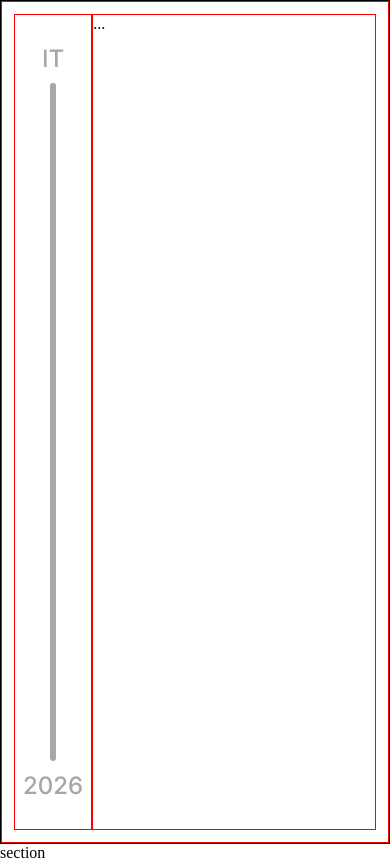
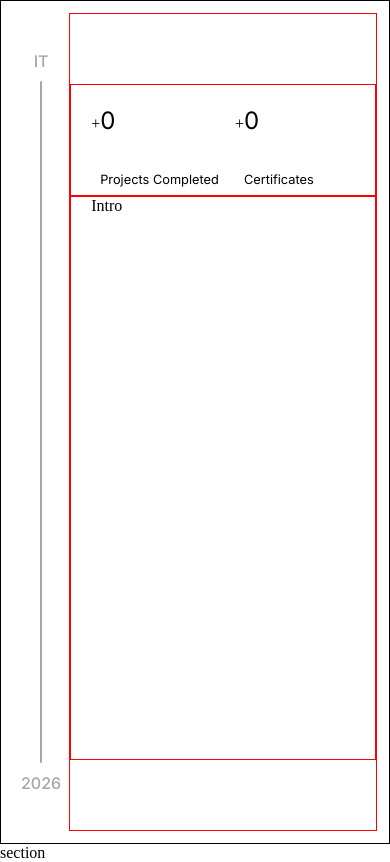
Before and after one commit to sudo-stanly/Portfolio, a React (Vite) app: page / in a window 390 px wide. Built offline with nearby package versions, Linux system fonts and the light colour scheme.

Commit message:
added word break & text counter

```diff
--- a/src/index.css
+++ b/src/index.css
@@ -31,6 +31,8 @@
   margin: 0;
   padding: 0;
   box-sizing: border-box;
+  text-align: justify;
+  word-break: break-all;
 }
 
 html, body, #root {
@@ -64,42 +66,69 @@ main .hero .BOX {
   z-index: 1;
   height: 100%;
   width: 70%;
-  border: 1px solid red;
   display: flex;
   padding: 12px;
-}
-main .hero .BOX .card {
-  border: 1px solid red;
 }
 main .hero .BOX .card:nth-child(1) {
   padding: 8px;
   display: flex;
   flex-direction: column;
   justify-content: center;
-  gap: 10px;
+  gap: 1rem;
 }
 main .hero .BOX .card:nth-child(1) .box:nth-child(1), main .hero .BOX .card:nth-child(1) .box:nth-child(3) {
   display: flex;
   justify-content: center;
 }
 main .hero .BOX .card:nth-child(1) .box:nth-child(1) p, main .hero .BOX .card:nth-child(1) .box:nth-child(3) p {
+  animation: fade_text 1.5s ease-in-out;
   font-size: 1.5rem;
   font-family: "Inter";
   font-weight: 500;
   color: var(--text-primary);
 }
 main .hero .BOX .card:nth-child(1) .box:nth-child(2) {
-  animation: slider 1s ease-in-out;
+  animation: slider 1.5s ease-in-out;
   height: 85%;
   display: flex;
   justify-content: center;
 }
 main .hero .BOX .card:nth-child(1) .box:nth-child(2) .slider {
-  padding: 3px;
+  padding: 2px;
   border-radius: 100px;
   background-color: var(--text-primary);
 }
 main .hero .BOX .card:nth-child(2) {
+  flex-grow: 1;
+  padding: 70px 0px 70px;
+  border: 1px solid red;
+  display: flex;
+  justify-content: center;
+  flex-direction: column;
+}
+main .hero .BOX .card:nth-child(2) .card-content {
+  border: 1px solid red;
+  padding-left: 30px;
+  padding-right: 30px;
+}
+main .hero .BOX .card:nth-child(2) .card-content:nth-child(1) {
+  display: flex;
+  gap: 1rem;
+}
+main .hero .BOX .card:nth-child(2) .card-content:nth-child(1) p {
+  font-size: 3rem;
+}
+main .hero .BOX .card:nth-child(2) .card-content:nth-child(1) .COUNTER {
+  display: flex;
+}
+main .hero .BOX .card:nth-child(2) .card-content:nth-child(1) .COUNTER .COUNTER-CONTENT p .count-heading {
+  font-family: "Inter";
+}
+main .hero .BOX .card:nth-child(2) .card-content:nth-child(1) .COUNTER .COUNTER-CONTENT p .count-subtext {
+  font-size: 1.5rem;
+  font-family: "Inter";
+}
+main .hero .BOX .card:nth-child(2) .card-content:nth-child(2) {
   flex-grow: 1;
 }
 main .hero .CARD {
@@ -125,11 +154,19 @@ main .hero .CARD img {
 }
 @keyframes slider {
   from {
-    height: 10%;
-    opacity: 30%;
+    height: 0%;
+    opacity: 20%;
   }
   to {
     height: 85%;
+    opacity: 100%;
+  }
+}
+@keyframes fade_text {
+  from {
+    opacity: 20%;
+  }
+  to {
     opacity: 100%;
   }
 }
@@ -140,4 +177,32 @@ main .hero .CARD img {
   main .hero .CARD {
     visibility: hidden;
   }
+}
+@media (max-width: 500px) {
+  main .hero .BOX .card:nth-child(1) {
+    padding: 8px;
+    display: flex;
+    flex-direction: column;
+    justify-content: center;
+    gap: 10px;
+  }
+  main .hero .BOX .card:nth-child(1) .box:nth-child(1) p, main .hero .BOX .card:nth-child(1) .box:nth-child(3) p {
+    font-size: 1rem;
+  }
+  main .hero .BOX .card:nth-child(1) .box:nth-child(2) .slider {
+    padding: 1px;
+  }
+  main .hero .BOX .card:nth-child(2) .card-content {
+    padding-left: 20px;
+    padding-right: 0px;
+  }
+  main .hero .BOX .card:nth-child(2) .card-content:nth-child(1) .COUNTER .COUNTER-CONTENT p .count-symbol {
+    font-size: 1rem;
+  }
+  main .hero .BOX .card:nth-child(2) .card-content:nth-child(1) .COUNTER .COUNTER-CONTENT p .count-heading {
+    font-size: 1.5rem;
+  }
+  main .hero .BOX .card:nth-child(2) .card-content:nth-child(1) .COUNTER .COUNTER-CONTENT p .count-subtext {
+    font-size: 0.8rem;
+  }
 }/*# sourceMappingURL=index.css.map */
--- a/src/index.scss
+++ b/src/index.scss
@@ -11,7 +11,6 @@
     --success: #0CCE6B;
     --warning: #F8C537;
     --error: #ED254E;
-
 
     --shadow: 0px 2px 6px 0px rgba(136, 136, 136, 0.331);
 }
@@ -40,20 +39,13 @@
     margin: 0;
     padding: 0;
     box-sizing: border-box;
-    // font-family: "istokweb-regular","Inter";
+
+    text-align: justify;
+    word-break: break-all;
 }
 html, body, #root{
-    // min-height: 100%;
-    // min-height: 100dvh;
     height: 100%;
     height: 100dvh;
-
-    // overflow: hidden;
-
-    // line-height: 180%;
-    // background-color: #323232;
-    // color: #fff;
-    // text-align: center;
 }
     body, #root{
         display: flex;
@@ -85,22 +77,20 @@ main {
             height: 100%;
             width: 70%;
 
-            border: 1px solid red;
+            // border: 1px solid red;
 
             display: flex;
             padding: 12px;
 
             .card{
-                border: 1px solid red;
+                // border: 1px solid red;
 
                 &:nth-child(1){
                     padding: 8px;
                     display: flex;
                     flex-direction: column;
                     justify-content: center;
-                    gap: 10px;
-
-
+                    gap: 1rem;
 
                     .box{
                         // border: 1px solid red;
@@ -110,25 +100,23 @@ main {
                             justify-content: center;
 
                             p{
+                                animation: fade_text 1.5s ease-in-out;
                                 font-size: 1.5rem;
-                                // transform: rotate(90deg);
 
                                 font-family: "Inter";
                                 font-weight: 500;
-                                // font-weight: 500;
                                 color: var(--text-primary);
                             }
                         }
 
                         &:nth-child(2){
-                            animation: slider 1s ease-in-out;
+                            animation: slider 1.5s ease-in-out;
                             height: 85%;
-                            // padding: 4px;
                             display: flex;
                             justify-content: center;
 
                             .slider{
-                                padding: 3px;
+                                padding: 2px;
                                 border-radius: 100px;
                                 background-color: var(--text-primary);
                             }
@@ -138,6 +126,53 @@ main {
 
                 &:nth-child(2){
                     flex-grow: 1;
+                    padding: 70px 0px 70px;
+
+                    border: 1px solid red;
+
+                    display: flex;
+                    justify-content: center;
+                    flex-direction: column;
+
+                    .card-content{
+                        border: 1px solid red;
+                        padding-left: 30px;
+                        padding-right: 30px;
+
+                        &:nth-child(1){
+                            display: flex;
+                            gap: 1rem;
+
+                            p{
+                                font-size: 3rem;
+                            }
+
+                            .COUNTER{
+                                display: flex;
+
+                                // border: 1px solid red;
+
+                                .COUNTER-CONTENT{
+                                    // border: 1px solid red;
+
+                                    p{
+                                        .count-heading{
+                                            font-family: "Inter";
+                                        }
+                                        .count-subtext{
+                                            font-size: 1.5rem;
+                                            font-family: "Inter";
+                                        }
+                                    }
+                                }
+                            }
+                        }
+
+                        &:nth-child(2){
+                            flex-grow: 1;
+                        }
+                    }
+
                 }
             }
         }
@@ -150,18 +185,10 @@ main {
             right: 0;
             bottom: 0;
 
-            // border: 1px solid blue;
-
-            // width: 100%;
-
-            // position: relative;
-
             width: 900px;
             transform: translateY(180px);
-            // transition: 0.3s ease;
 
             img{
-
                 width: 100%;
                 height: auto;
             }
@@ -170,21 +197,27 @@ main {
 }
 @keyframes fade_in{
     from{
-        // transform: translateY(100%);
         opacity: 0%;
     }
     to{
-        // transform: translateY(180px);
         opacity: 100%;
     }
 }
 @keyframes slider{
     from{
-        height: 10%;
-        opacity: 30%;
+        height: 0%;
+        opacity: 20%;
     }
     to{
         height: 85%;
+        opacity: 100%;
+    }
+}
+@keyframes fade_text{
+    from{
+        opacity: 20%;
+    }
+    to{
         opacity: 100%;
     }
 }
@@ -199,14 +232,80 @@ main {
             }
 
             .CARD{
-                // visibility: hidden;
-                // transform: translateY(100%);
-
                 visibility: hidden;
             }
         }
     }
 }
+
+@media(max-width: 500px){
+    main{
+        .hero{
+            .BOX{
+                .card{
+
+                    &:nth-child(1){
+                        padding: 8px;
+                        display: flex;
+                        flex-direction: column;
+                        justify-content: center;
+                        gap: 10px;
+
+                        .box{
+                            // border: 1px solid red;
+
+                            &:nth-child(1), &:nth-child(3){
+                                p{
+                                    font-size: 1rem;
+                                }
+                            }
+
+                            &:nth-child(2){
+                                .slider{
+                                    padding: 1px;
+                                }
+                            }
+                        }
+                    }
+
+                    &:nth-child(2){
+                        .card-content{
+                            padding-left: 20px;
+                            padding-right: 0px;
+
+                            &:nth-child(1){
+                                // p{
+                                //     transition: 0.3s ease-in-out;
+                                //     font-size: 1.5rem;
+                                // }
+
+                                .COUNTER{
+                                    .COUNTER-CONTENT{
+                                        p{
+                                            .count-symbol{
+                                                font-size: 1rem;
+                                            }
+                                            .count-heading{
+                                                font-size: 1.5rem;
+                                            }
+                                            .count-subtext{
+                                                font-size: 0.8rem;
+                                            }
+                                        }
+                                    }
+                                }
+                            }
+
+
+                        }
+                    }
+
+                }
+            }
+        }
+    }
+}
+
 // @keyframes fade_out{
 //     from{
 //         opacity: 0;
--- a/src/pages/index.jsx
+++ b/src/pages/index.jsx
@@ -49,7 +49,34 @@ export default function IndexPage(){
                             <div className="box"><p><span>2026</span></p></div>
                         </div>
                         <div className="card">
-                            ...
+
+                            <div className="card-content">
+
+                                <div className="COUNTER">
+                                    <div className="COUNTER-CONTENT">
+                                        <p><span className="count-symbol">+</span></p>
+                                    </div>
+                                    <div className="COUNTER-CONTENT">
+                                        <p><span className="count-heading">0</span></p>
+                                        <p><span className="count-subtext">Projects Completed</span></p>
+                                    </div>
+                                </div>
+                                <div className="COUNTER">
+                                    <div className="COUNTER-CONTENT">
+                                        <p><span className="count-symbol">+</span></p>
+                                    </div>
+                                    <div className="COUNTER-CONTENT">
+                                        <p><span className="count-heading">0</span></p>
+                                        <p><span className="count-subtext">Certificates</span></p>
+                                    </div>
+                                </div>
+
+                            </div>
+
+                            <div className="card-content">
+                                Intro
+                            </div>
+
                         </div>
                     </div>
 
```
Also changed, not shown: 1 other file (tests, documents, lock files or other folders).
